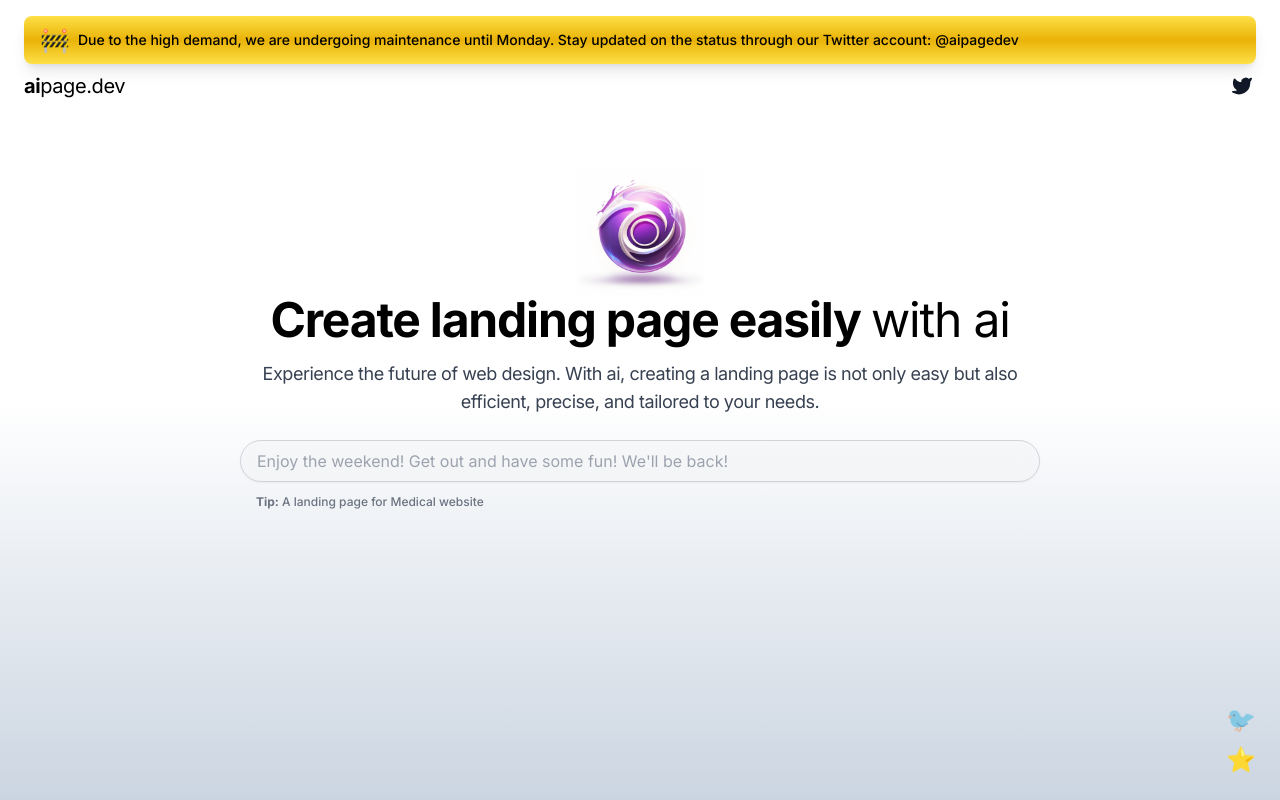
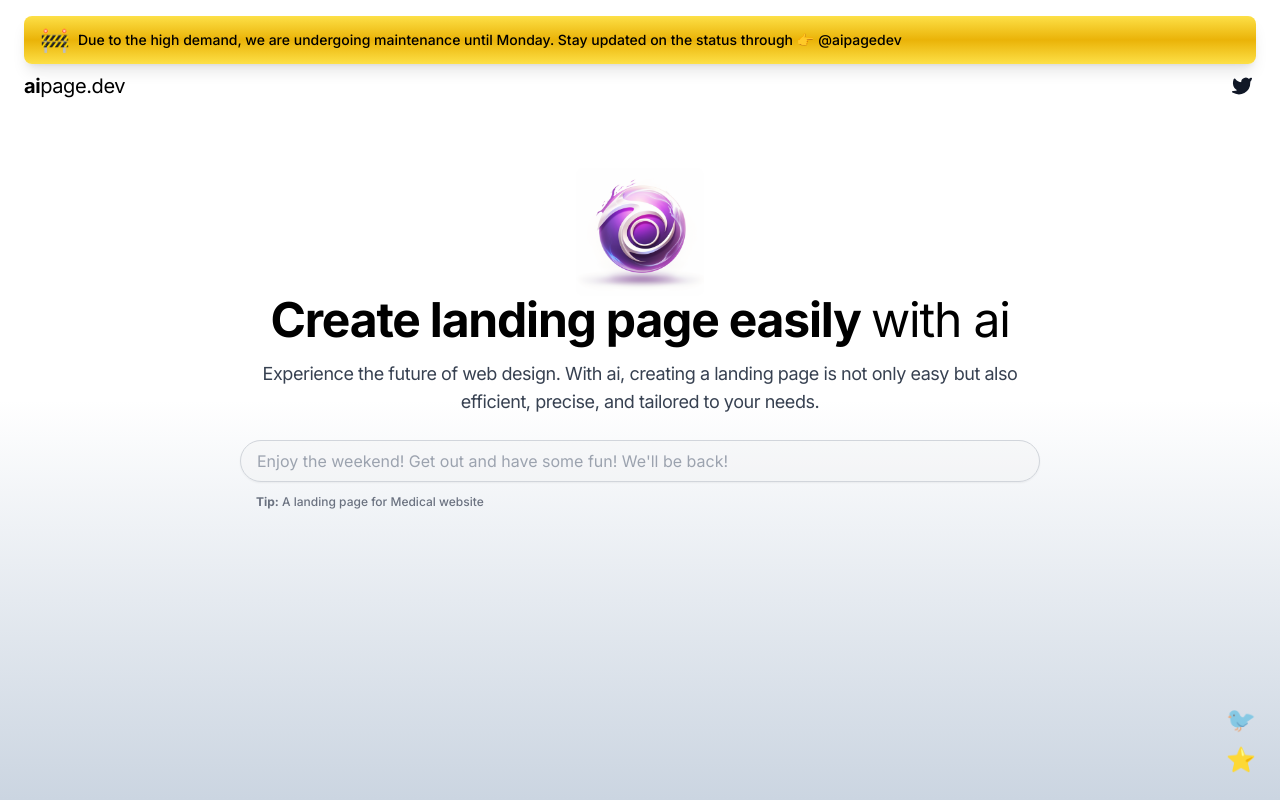
Before and after one commit to zinedkaloc/aipage.dev, a Next.js app: page / in a window 1280 px wide. Built offline with nearby package versions, Linux system fonts and the light colour scheme; no server answers.

Commit message:
Update announcement bar

```diff
--- a/app/page.tsx
+++ b/app/page.tsx
@@ -205,7 +205,7 @@ export default function Chat() {
             </div>
             <div className="text-sm font-medium">
               Due to the high demand, we are undergoing maintenance until
-              Monday. Stay updated on the status through our Twitter account:
+              Monday. Stay updated on the status through 👉
               <a href="https://twitter.com/aipagedev" className="ml-1">
                 @aipagedev
               </a>
```
